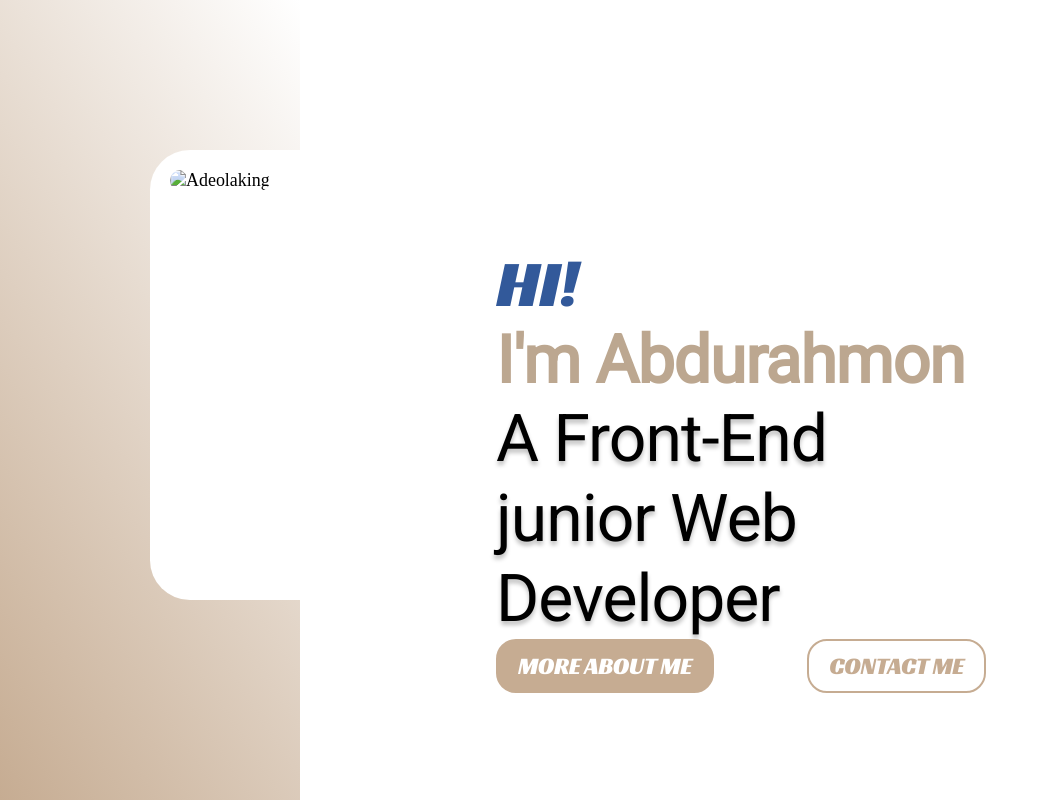
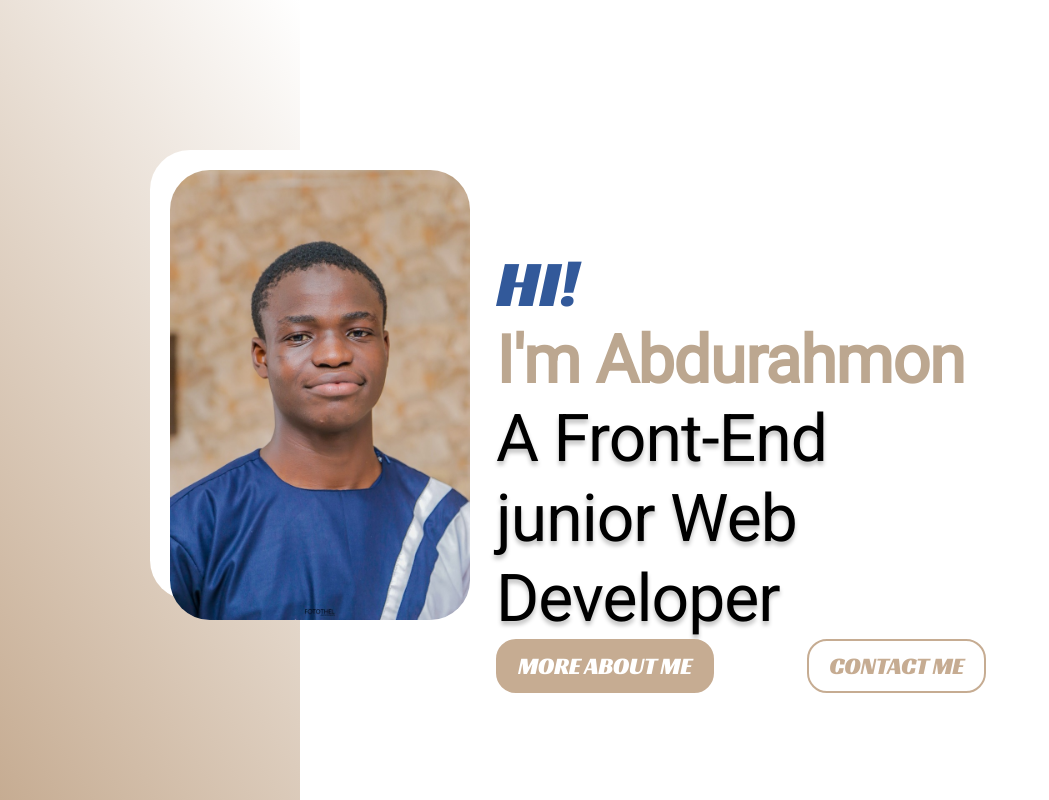
Before and after one commit to Adeolaking/myportfolio, a plain HTML site: page index.html in a window 1280 px wide. Shown: the whole page, without its empty margins (0-1049 px from the left). Drawn offline with Linux system fonts and the light colour scheme; the site is published under a folder, as on GitHub Pages, so addresses that start at the root find nothing; a web font is replaced by a local one.

Commit message:
Update index.html

```diff
--- a/index.html
+++ b/index.html
@@ -15,7 +15,7 @@
     <main>
         <div class="bar">
             <div class="image-cont">
-                <img src="/media/adeolaking-image.jpeg" width="100%" alt="Adeolaking">
+                <img src="media/adeolaking-image.jpeg" width="100%" alt="Adeolaking">
             </div>
         </div>
         <div class="overview">
@@ -48,7 +48,7 @@
                    <h3>Front-End Dev | Tech Enthusiast</h3>
                </div>
                <div class="profile-image-cont">
-                   <img src="./media/adeolaking-image.jpeg" alt="Adeolaking IMAGE">
+                   <img src="media/adeolaking-image.jpeg" alt="Adeolaking IMAGE">
                </div>
            </div>
        </div>
```
